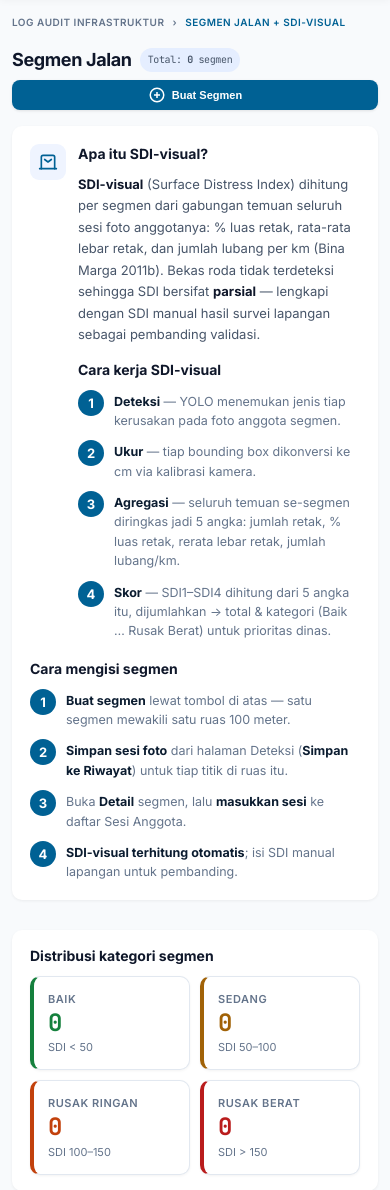
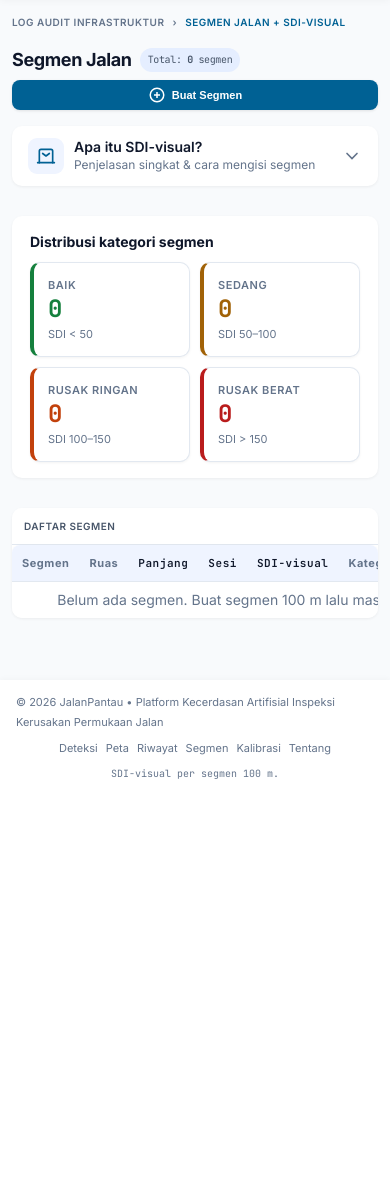
Before and after one commit to rachmatx/jalan-pantau, a Flask app: page /segmen in a window 390 px wide. Shown: the part 48-1238 px from the top of the page. After the commit the page ends 827 px from the top, so only its background shows below. Run offline with Flask 3, Linux system fonts and the light colour scheme; data that the repository does not hold is empty; some libraries are stand-ins or nearby versions.

Commit message:
style: rapikan halaman Segmen (info SDI collapsible, paginasi berstyle)
- Info SDI-visual/cara kerja/cara mengisi segmen jadi collapsible,
  hidden by default (toggle 'Apa itu SDI-visual?')
- Style tombol paginasi Segmen disamakan dengan Riwayat
  (aktif/disabled + responsif mobile)

```diff
--- a/web/static/css/civic.css
+++ b/web/static/css/civic.css
@@ -1158,12 +1158,21 @@ label.jp-caps, .jp-caps { margin: 0 0 5px; } /* netralkan margin-bottom label da
 .jp-sdi-hero-meta { display: flex; flex-direction: column; align-items: flex-start; gap: 6px; }
 .jp-sdi-hero-meta p { margin: 0; font-size: 12px; color: var(--jp-muted); }
 
+/* ---- Toggle info SDI-visual (halaman Segmen, hidden by default) ---- */
+.jp-sdi-toggle { display: flex; align-items: center; gap: 10px; width: 100%; background: none; border: 0; padding: 4px 2px; cursor: pointer; color: var(--jp-ink); font: inherit; text-align: left; }
+.jp-sdi-toggle:hover .jp-sdi-toggle-teks { color: var(--jp-primary); }
+.jp-sdi-toggle-teks { font-size: 14px; font-weight: 600; line-height: 1.35; }
+.jp-sdi-toggle-teks small { display: block; font-weight: 400; font-size: 12px; color: var(--jp-muted); }
+.jp-sdi-toggle .jp-chev { margin-left: auto; width: 20px; height: 20px; flex: none; color: var(--jp-muted); transition: transform 160ms ease; }
+.jp-sdi-toggle[aria-expanded="true"] .jp-chev { transform: rotate(180deg); }
+#sdi-info-body { border-top: 1px solid var(--jp-line); margin-top: 8px; padding-bottom: 6px; }
+
 /* ---- Paginasi ---- */
-#riwayat-paginasi button { min-width: 36px; height: 36px; padding: 0 12px; border: 1px solid var(--jp-line); border-radius: 8px; background: var(--jp-surface); color: var(--jp-ink); font-size: 13px; font-weight: 500; cursor: pointer; transition: all 150ms; }
-#riwayat-paginasi button:hover:not(:disabled) { background: var(--jp-container); border-color: var(--jp-primary); }
-#riwayat-paginasi button.aktif { background: var(--jp-primary); color: #fff; border-color: var(--jp-primary); }
-#riwayat-paginasi button:disabled { opacity: 0.5; cursor: not-allowed; }
-#riwayat-paginasi button.pag-num { min-width: 32px; padding: 0 8px; }
+#riwayat-paginasi button, #segmen-paginasi button { min-width: 36px; height: 36px; padding: 0 12px; border: 1px solid var(--jp-line); border-radius: 8px; background: var(--jp-surface); color: var(--jp-ink); font-size: 13px; font-weight: 500; cursor: pointer; transition: all 150ms; }
+#riwayat-paginasi button:hover:not(:disabled), #segmen-paginasi button:hover:not(:disabled) { background: var(--jp-container); border-color: var(--jp-primary); }
+#riwayat-paginasi button.aktif, #segmen-paginasi button.aktif { background: var(--jp-primary); color: #fff; border-color: var(--jp-primary); }
+#riwayat-paginasi button:disabled, #segmen-paginasi button:disabled { opacity: 0.5; cursor: not-allowed; }
+#riwayat-paginasi button.pag-num, #segmen-paginasi button.pag-num { min-width: 32px; padding: 0 8px; }
 .jp-btn-danger {
   border: none;
   border-radius: 8px;
@@ -1396,8 +1405,8 @@ label.jp-caps, .jp-caps { margin: 0 0 5px; } /* netralkan margin-bottom label da
   .jp-filterbtns button { width: 100%; }
   .jp-idlink { font-size: 12px; }
   .jp-rowact button { padding: 4px 8px; font-size: 11px; }
-  #riwayat-paginasi { gap: 3px; }
-  #riwayat-paginasi button { min-width: 32px; height: 32px; padding: 0 8px; font-size: 12px; }
+  #riwayat-paginasi, #segmen-paginasi { gap: 3px; }
+  #riwayat-paginasi button, #segmen-paginasi button { min-width: 32px; height: 32px; padding: 0 8px; font-size: 12px; }
 
   /* ---- Modal Detail ---- */
   .jp-dialog { max-width: 95vw; width: 95vw; padding: 16px; border-radius: 10px; }
--- a/web/static/js/segmen.js
+++ b/web/static/js/segmen.js
@@ -26,6 +26,19 @@
   var dataSegmen = [];
   var halamanSegmen = 1;
   var PER_HALAMAN_SEGMEN = 10;
+
+  // Toggle penjelasan SDI-visual (hidden by default, minimalis).
+  (function() {
+    var btn = document.getElementById("btn-sdi-info");
+    var body = document.getElementById("sdi-info-body");
+    if (!btn || !body) return;
+    btn.addEventListener("click", function() {
+      var buka = body.hasAttribute("hidden");
+      if (buka) { body.removeAttribute("hidden"); }
+      else { body.setAttribute("hidden", ""); }
+      btn.setAttribute("aria-expanded", buka ? "true" : "false");
+    });
+  })();
 
   async function muat() {
     const res = await fetch("/api/segmen");
--- a/web/templates/segmen.html
+++ b/web/templates/segmen.html
@@ -16,31 +16,30 @@
     </div>
   </div>
 
-  <div class="jp-card jp-seg-intro" style="margin-bottom:14px">
-    <div class="jp-seg-intro-lead">
+  <div class="jp-card" style="margin-bottom:14px;padding:8px 14px">
+    <button type="button" id="btn-sdi-info" class="jp-sdi-toggle" aria-expanded="false" aria-controls="sdi-info-body">
       <span class="jp-ic-chip" aria-hidden="true">
         <svg viewBox="0 0 24 24" fill="none" stroke="currentColor" stroke-width="2" stroke-linecap="round" stroke-linejoin="round"><path d="M4 20V6a2 2 0 0 1 2-2h12a2 2 0 0 1 2 2v14"/><path d="M2 20h20"/><path d="M8 9l4 3 4-3"/></svg>
       </span>
-      <div>
-        <h2 class="jp-section-title">Apa itu SDI-visual?</h2>
-        <p class="jp-seg-lede">
+      <span class="jp-sdi-toggle-teks">Apa itu SDI-visual?<small>Penjelasan singkat &amp; cara mengisi segmen</small></span>
+      <svg class="jp-chev" viewBox="0 0 24 24" fill="none" stroke="currentColor" stroke-width="2" stroke-linecap="round" aria-hidden="true"><path d="M6 9l6 6 6-6"/></svg>
+    </button>
+    <div id="sdi-info-body" hidden>
+      <p class="jp-seg-lede" style="margin:10px 2px 0">
         <strong>SDI-visual</strong> (Surface Distress Index) dihitung per segmen dari
         gabungan temuan seluruh sesi foto anggotanya: % luas retak, rata-rata lebar
         retak, dan jumlah lubang per km (Bina Marga 2011b). Bekas roda tidak terdeteksi
         sehingga SDI bersifat <strong>parsial</strong> — lengkapi dengan SDI manual
         hasil survei lapangan sebagai pembanding validasi.
       </p>
-        <h2 class="jp-section-title" style="margin-top:14px">Cara kerja SDI-visual</h2>
+      <h2 class="jp-section-title" style="margin-top:12px">Cara kerja SDI-visual</h2>
       <div class="jp-steps">
         <div class="jp-step"><b>1</b><p><strong>Deteksi</strong> — YOLO menemukan jenis tiap kerusakan pada foto anggota segmen.</p></div>
         <div class="jp-step"><b>2</b><p><strong>Ukur</strong> — tiap bounding box dikonversi ke cm via kalibrasi kamera.</p></div>
         <div class="jp-step"><b>3</b><p><strong>Agregasi</strong> — seluruh temuan se-segmen diringkas jadi 5 angka: jumlah retak, % luas retak, rerata lebar retak, jumlah lubang/km.</p></div>
         <div class="jp-step"><b>4</b><p><strong>Skor</strong> — SDI1–SDI4 dihitung dari 5 angka itu, dijumlahkan → total &amp; kategori (Baik … Rusak Berat) untuk prioritas dinas.</p></div>
       </div>
-      </div>
-    </div>
-    <div>
-      <h2 class="jp-section-title">Cara mengisi segmen</h2>
+      <h2 class="jp-section-title" style="margin-top:12px">Cara mengisi segmen</h2>
       <div class="jp-steps">
         <div class="jp-step"><b>1</b><p><strong>Buat segmen</strong> lewat tombol di atas — satu segmen mewakili satu ruas 100 meter.</p></div>
         <div class="jp-step"><b>2</b><p><strong>Simpan sesi foto</strong> dari halaman Deteksi (<strong>Simpan ke Riwayat</strong>) untuk tiap titik di ruas itu.</p></div>
```
Lines whose indentation alone changed are shown as unchanged.
